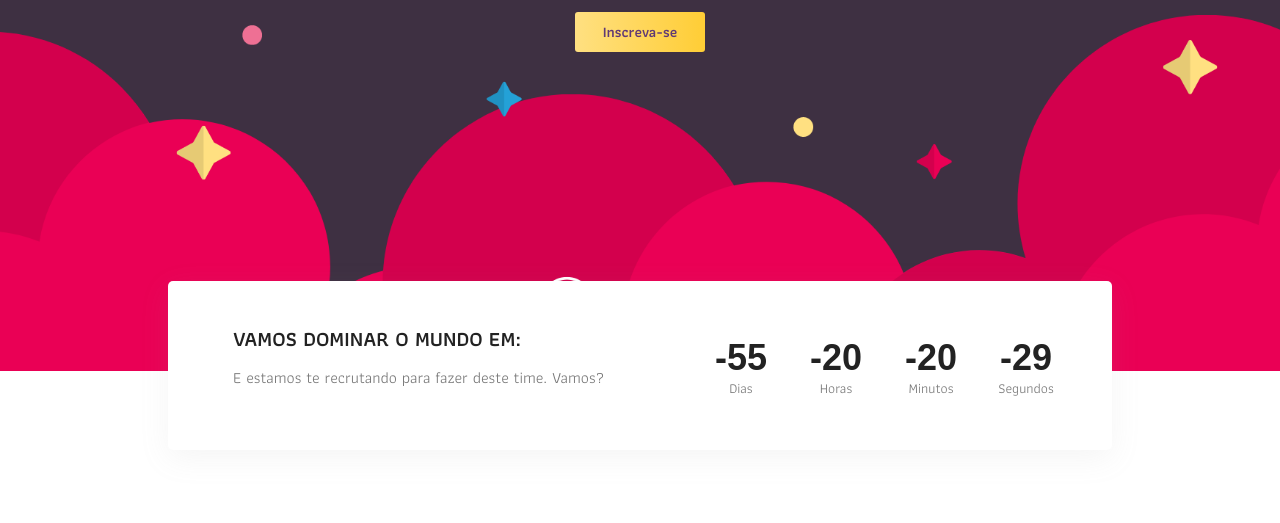
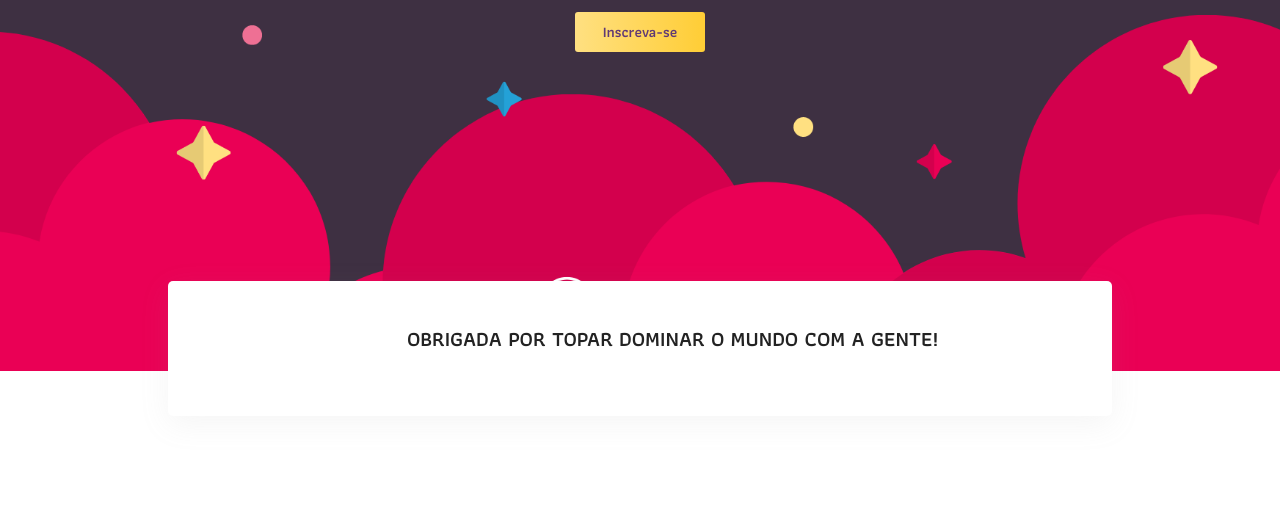
Before and after one commit to BrendaCosta/femtec, a plain HTML site: page index.html in a window 1280 px wide. Shown: the part 429-952 px from the top of the page. Drawn offline with Linux system fonts and the light colour scheme; a script that the page names is missing.

Commit message:
Tirando contagem regressiva e adicionando o video do bloco solutis

```diff
--- a/css/style.css
+++ b/css/style.css
@@ -3631,11 +3631,13 @@ h6 {
   font-size: 21px;
   text-transform: uppercase;
   margin-bottom: 15px;
+  text-align: center;
 }
 
 .event_time_inner .event_text p {
   margin-bottom: 0px;
   font-size: 16px;
+  text-align: center;
 }
 
 .timer_inner {
--- a/index.html
+++ b/index.html
@@ -85,13 +85,13 @@
         	<div class="container">
         		<div class="event_time_inner">
         			<div class="row">
-        				<div class="col-lg-6">
+        				<div class="col-lg-12">
         					<div class="event_text">
-        						<h3>Vamos dominar o mundo em: </h3>
-								<p>E estamos te recrutando para fazer deste time. Vamos? </p>
+        						<h3>Obrigada por topar dominar o mundo com a gente! </h3> <!--PARA FICAR CENTRALIZADO MUDEI NO STYLE.CSS LINHA 3629-->
+								<p>  </p>
         					</div>
         				</div>
-        				<div class="col-lg-6">
+        	<!--			<div class="col-lg-6">
         					<div class="timer_inner">
 								<div id="timer" class="timer">
 									<div class="timer__section days">
@@ -113,7 +113,7 @@
 								</div>
 							</div>
         				</div>
-        			</div>
+        			</div> -->
         		</div>
         	</div>
 		</section>
@@ -128,7 +128,7 @@
         				<div class="welcome_img">
         					<img class="img-fluid"  alt="">
         					<div embed-container>
-        						<iframe width="560" height="315" src="https://www.youtube.com/embed/nEoivSCWXXE?rel=0" frameborder="0" allow="accelerometer; autoplay; encrypted-media; gyroscope; picture-in-picture" allowfullscreen></iframe>
+        						<iframe width="560" height="315" src="https://www.youtube.com/embed/k6XnZWFWldw" frameborder="0" allow="accelerometer; autoplay; encrypted-media; gyroscope; picture-in-picture" allowfullscreen></iframe>
         					</div>
         				</div>
         			</div>
```
